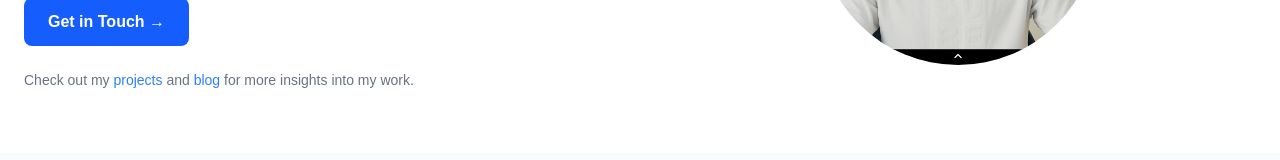
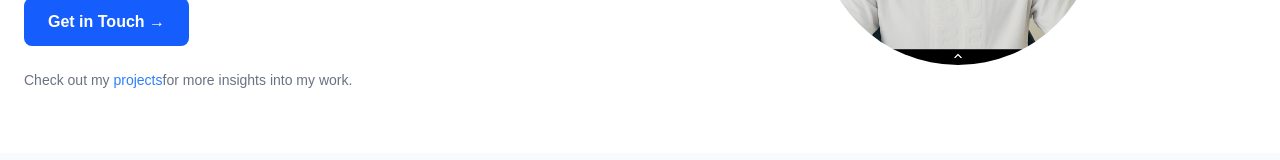
Before and after one commit to Razack2/Razack-Developer, a Next.js app: page / in a window 1280 px wide. Shown: the part 303-463 px from the top of the page. Built offline with nearby package versions, Linux system fonts and the light colour scheme.

Commit message:
blog part removed

```diff
--- a/src/app/componets/Hero.tsx
+++ b/src/app/componets/Hero.tsx
@@ -32,11 +32,7 @@ const Hero = () => {
                         Check out my{" "}
                         <Link href="/#projects" className="text-blue-500 hover:underline">
                             projects
-                        </Link>{" "}
-                        and{" "}
-                        <Link href="/blog" className="text-blue-500 hover:underline">
-                            blog
-                        </Link>{" "}
+                        </Link>
                         for more insights into my work.
                     </p>
                 </div>
```
